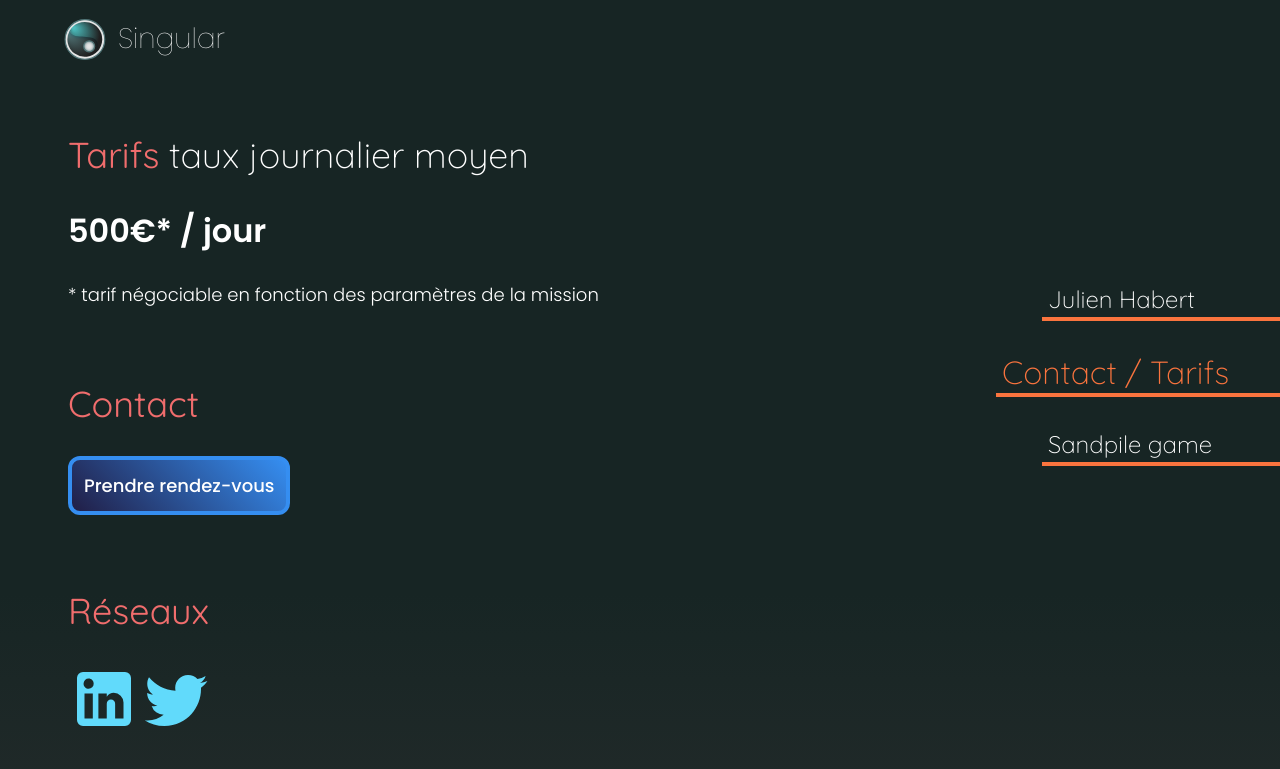
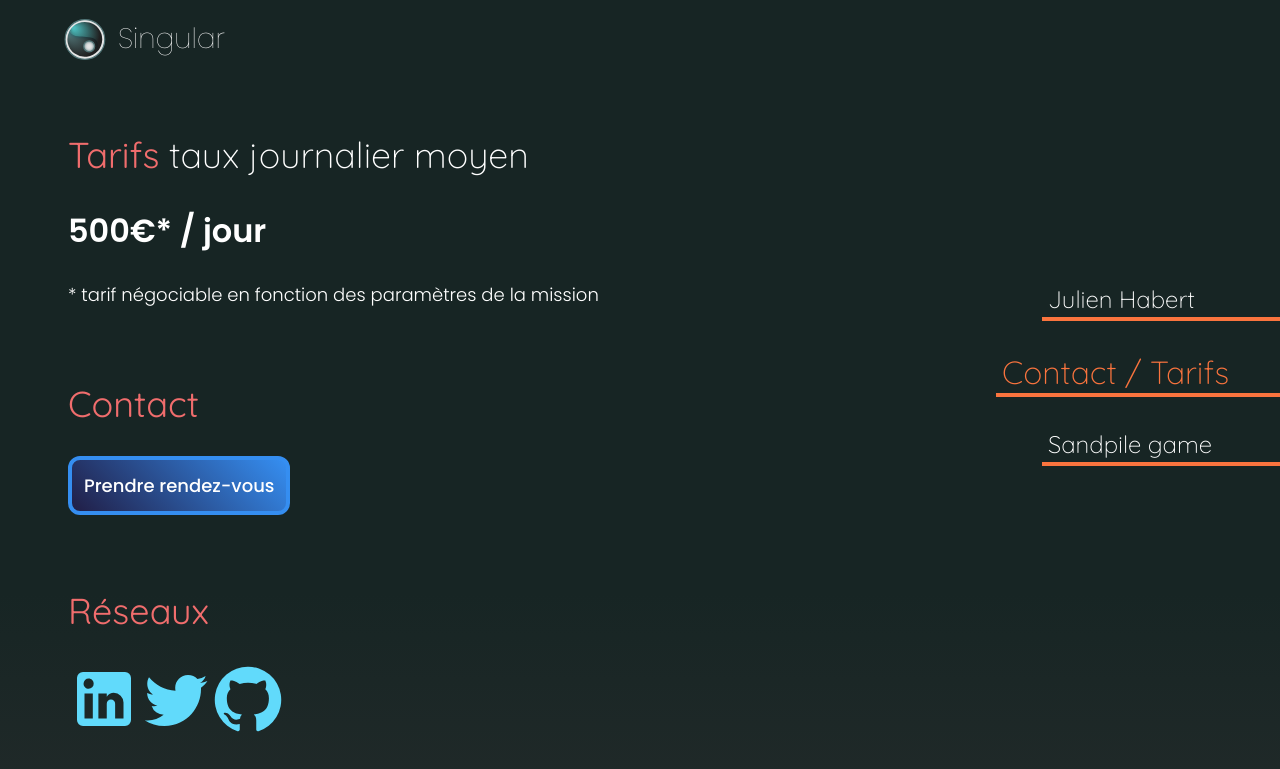
Before and after one commit to Xtrazyx/website, a Next.js app: page /tarifs in a window 1280 px wide. Shown: the top 769 px of the page. Built offline with nearby package versions, Linux system fonts and the light colour scheme; grey boxes are pictures that could not be loaded.

Commit message:
feature: adding github link button

```diff
--- a/components/icon.tsx
+++ b/components/icon.tsx
@@ -2,15 +2,17 @@ import { FunctionComponent } from 'react';
 import Link from 'next/link';
 import LinkedIn from '@mui/icons-material/LinkedIn';
 import Twitter from '@mui/icons-material/Twitter';
+import Github from '@mui/icons-material/GitHub';
 
 export type Props = {
     url: string;
-    icon: 'linkedIn' | 'twitter';
+    icon: 'linkedIn' | 'twitter' | 'github';
 };
 
 const icons = {
     linkedIn: () => <LinkedIn fontSize="inherit" color={'inherit'} />,
     twitter: () => <Twitter fontSize="inherit" color={'inherit'} />,
+    github: () => <Github fontSize="inherit" color={'inherit'} />,
 }
 
 const Icon: FunctionComponent<Props> = (props) => {
--- a/pages/tarifs.tsx
+++ b/pages/tarifs.tsx
@@ -41,6 +41,7 @@ const Tarifs = () => {
                     <div className={'social'}>
                         <Icon icon='linkedIn' url='https://www.linkedin.com/in/singular/'/>
                         <Icon icon='twitter' url='https://twitter.com/Xtrazyx'/>
+                        <Icon icon='github' url='https://github.com/Xtrazyx'/>
                     </div>
 
                     <style jsx>{`
```
